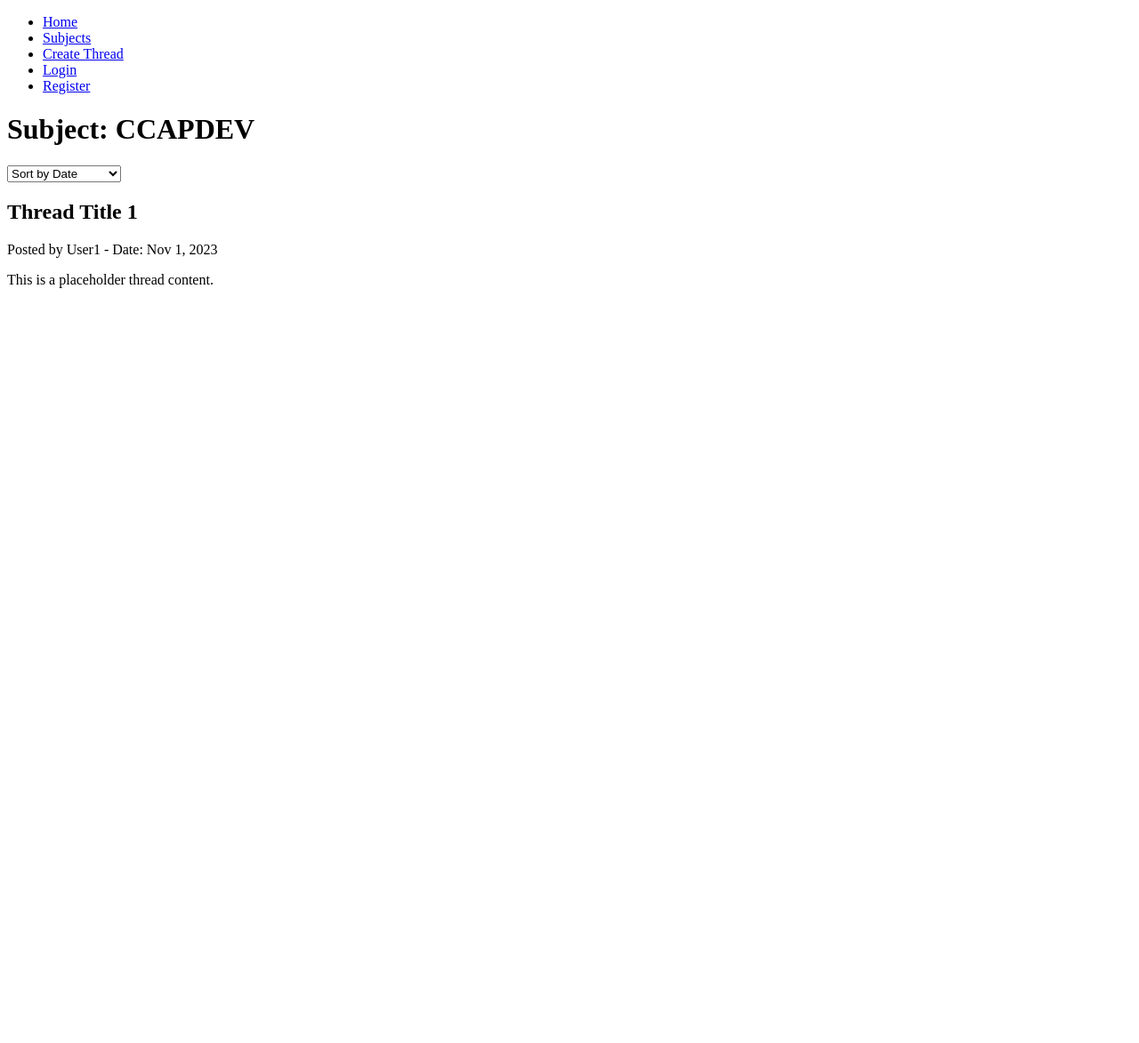
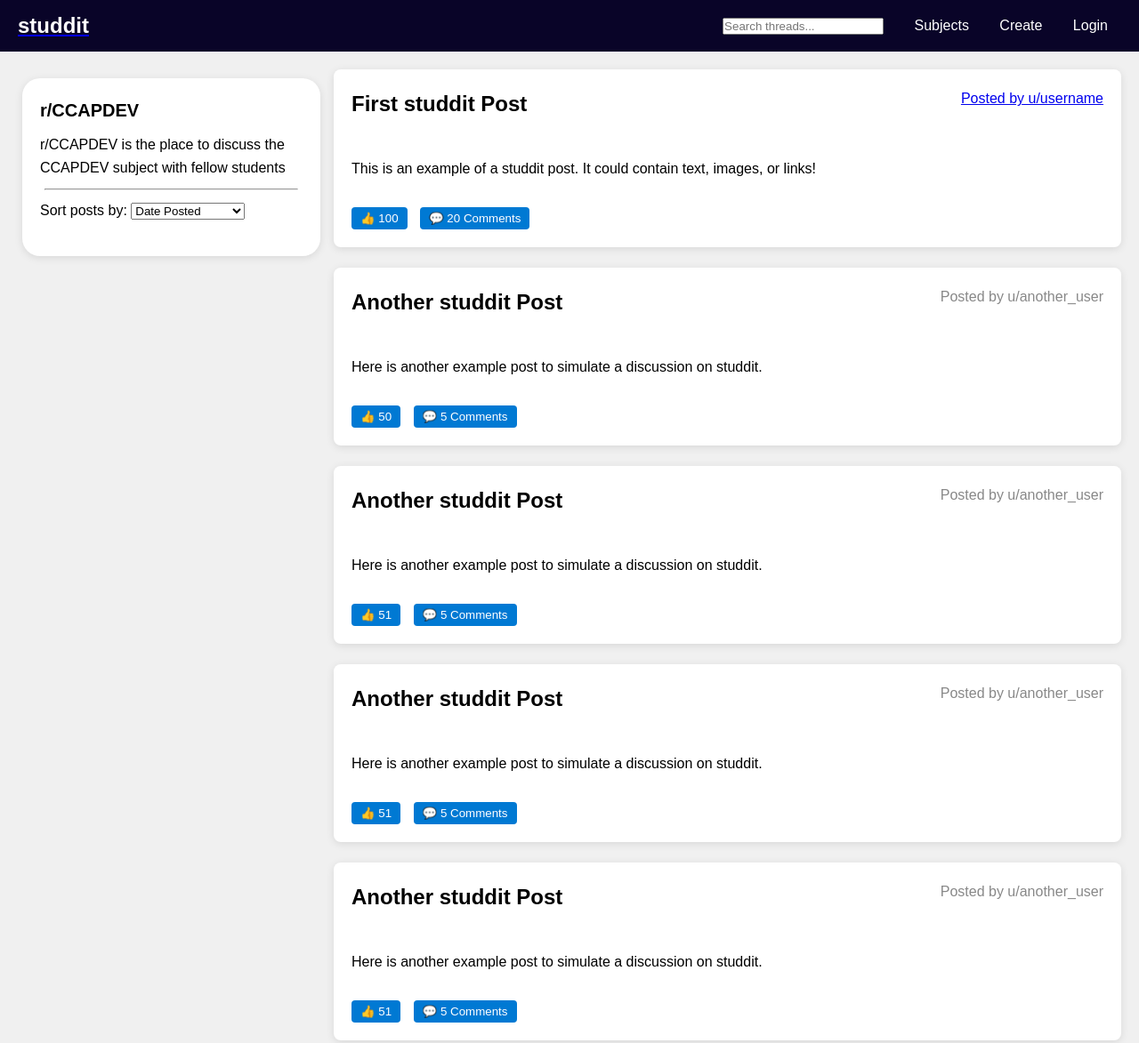
Before and after one commit to lanceferr/studdit, a plain HTML site: page src/subject.html in a window 1280 px wide. Shown: the top 1173 px of the page at 89% size. Before the commit the page ends 800 px from the top, so only its background shows below. Drawn offline with Linux system fonts and the light colour scheme; a script that the page names is missing.

Commit message:
initial subject.html

```diff
--- /dev/null
+++ b/src/css/studdit-subject.css
@@ -0,0 +1,133 @@
+* {
+    margin: 0;
+    padding: 0;
+    box-sizing: border-box;
+}
+
+body {
+    font-family: Arial, sans-serif;
+    line-height: 1.6;
+    background-color: #f0f0f0;
+}
+
+.navbar {
+    background-color: #090428;
+    color: white;
+    padding: 10px 20px;
+    display: flex;
+    justify-content: space-between;
+    align-items: center;
+}
+
+.navbar .logo h1 {
+    font-size: 24px;
+    text-decoration: none;
+    color: white;
+}
+
+.navbar nav a {
+    color: white;
+    margin: 0 15px;
+    text-decoration: none;
+}
+
+.navbar nav a:hover {
+    text-decoration: underline;
+}
+
+main {
+    display: flex;
+    justify-content: space-between;
+    padding: 20px;
+}
+
+.posts {
+    flex: 3;
+    display: flex;
+    flex-direction: column;
+    gap: 3px;
+    order: 2;
+}
+
+.post {
+    background: white;
+    margin-bottom: 20px;
+    padding: 20px;
+    border-radius: 8px;
+    box-shadow: 0 2px 10px rgba(0, 0, 0, 0.1);
+    flex: 3;
+    display: flex;
+    flex-direction: column;
+    gap: 10px;
+}
+
+.post-info {
+    display: flex;
+    justify-content: space-between;
+}
+
+.post-title {
+    font-size: 24px;
+    margin-bottom: 10px;
+}
+
+.post-author {
+    color: #888;
+}
+
+.post-content {
+    margin: 20px 0;
+}
+
+.post-interactions button {
+    background: #0079d3;
+    color: white;
+    border: none;
+    padding: 5px 10px;
+    border-radius: 4px;
+    cursor: pointer;
+    margin-right: 10px;
+}
+
+.post-interactions button:hover {
+    background-color: #005ea1;
+}
+
+.sidebar {
+    flex: 1;
+    background-color: #fff;
+    padding: 20px;
+    border-radius: 20px;
+    box-shadow: 0 2px 10px rgba(0, 0, 0, 0.1);
+    margin: 10px 15px 0px 5px;
+    max-height:200px;
+
+    float: right;
+}
+
+.sidebar h3 {
+    font-size: 20px;
+    margin-bottom: 10px;
+}
+
+.sidebar ul {
+    list-style: none;
+}
+
+.sidebar ul li a {
+    text-decoration: none;
+    color: #090428;
+    margin: 5px 0;
+}
+
+.sidebar ul li a:hover {
+    text-decoration: underline;
+}
+
+footer {
+    background-color: #333;
+    color: white;
+    text-align: center;
+    padding: 10px;
+    margin-top: 20px;
+}
--- a/src/subject.html
+++ b/src/subject.html
@@ -4,9 +4,128 @@
     <meta charset="UTF-8">
     <meta name="viewport" content="width=device-width, initial-scale=1.0">
     <title>Studdit Forum - Subject</title>
-    <link rel="stylesheet" href="css/styles.css">
+    <link rel="stylesheet" href="css/studdit-subject.css">
 </head>
 <body>
+    <!-- Navbar -->
+    <header class="navbar">
+        <a href="studdit-main.html" class="logo">
+            <h1>studdit</h1>
+        </div>
+        <nav>
+            <input type="text" id="search" placeholder="Search threads...">
+            <a href="subject.html">Subjects</a>
+            <a href="create-thread.html">Create</a>
+            <a href="login.html">Login</a>
+        </nav>
+    </header>
+
+    <!-- Main Content -->
+    <main>
+        <section class="posts">
+            <!-- Post 1 -->
+            <article class="post">
+                <div class="post-info">
+                    <h2 class="post-title">First studdit Post</h2>
+                    <p class="post-author"><a href="profile.html">Posted by u/username</a></p>
+                </div>
+                <div class="post-content">
+                    <p>This is an example of a studdit post. It could contain text, images, or links!</p>
+                </div>
+                <div class="post-interactions">
+                    <button>👍 100</button>
+                    <button>💬 20 Comments</button>
+                </div>
+            </article>
+
+            <!-- Post 2 -->
+            <article class="post">
+                <div class="post-info">
+                    <h2 class="post-title">Another studdit Post</h2>
+                    <p class="post-author">Posted by u/another_user</p>
+                </div>
+                <div class="post-content">
+                    <p>Here is another example post to simulate a discussion on studdit.</p>
+                </div>
+                <div class="post-interactions">
+                    <button>👍 50</button>
+                    <button>💬 5 Comments</button>
+                </div>
+            </article>
+
+        <!-- Post 3 -->
+        <article class="post">
+            <div class="post-info">
+                <h2 class="post-title">Another studdit Post</h2>
+                <p class="post-author">Posted by u/another_user</p>
+            </div>
+            <div class="post-content">
+                <p>Here is another example post to simulate a discussion on studdit.</p>
+            </div>
+            <div class="post-interactions">
+                <button>👍 51</button>
+                <button>💬 5 Comments</button>
+            </div>
+        </article>
+
+        <!-- Post 4 -->
+        <article class="post">
+            <div class="post-info">
+                <h2 class="post-title">Another studdit Post</h2>
+                <p class="post-author">Posted by u/another_user</p>
+            </div>
+            <div class="post-content">
+                <p>Here is another example post to simulate a discussion on studdit.</p>
+            </div>
+            <div class="post-interactions">
+                <button>👍 51</button>
+                <button>💬 5 Comments</button>
+            </div>
+        </article>
+
+        <!-- Post 5 -->
+        <article class="post">
+            <div class="post-info">
+                <h2 class="post-title">Another studdit Post</h2>
+                <p class="post-author">Posted by u/another_user</p>
+            </div>
+            <div class="post-content">
+                <p>Here is another example post to simulate a discussion on studdit.</p>
+            </div>
+            <div class="post-interactions">
+                <button>👍 51</button>
+                <button>💬 5 Comments</button>
+            </div>
+        </article>
+        </section>
+
+
+        <aside class="sidebar">
+            <h3>r/CCAPDEV</h3>
+            <p>r/CCAPDEV is the place to discuss the CCAPDEV subject with fellow students</p>
+
+            <hr style="margin: 10px 5px 10px 5px; text-align:center;">
+
+            Sort posts by:
+            <select id="sort">
+                <option value="date">Date Posted</option>
+                <option value="rating">Top Rated</option>
+                <option value="comments">Most Commented</option>
+            </select>
+
+
+
+            </select>
+
+        </aside>
+    </main>
+
+    <footer>
+        <p>studdit - All Rights Reserved</p>
+    </footer>
+
+    <script src="js/script.js"></script>
+    <!--
     <header>
         <nav>
             <ul>
@@ -28,7 +147,7 @@
         </select>
 
         <section class="threads">
-            <!-- Sample Thread -->
+            Sample Thread
             <div class="thread">
                 <h2>Thread Title 1</h2>
                 <p>Posted by User1 - Date: Nov 1, 2023</p>
@@ -37,6 +156,8 @@
         </section>
     </main>
 
+    -->
+
     <script src="js/scripts.js"></script>
 </body>
 </html>
```
Also changed, not shown: src/studdit-main.html (+1 -1 lines).
